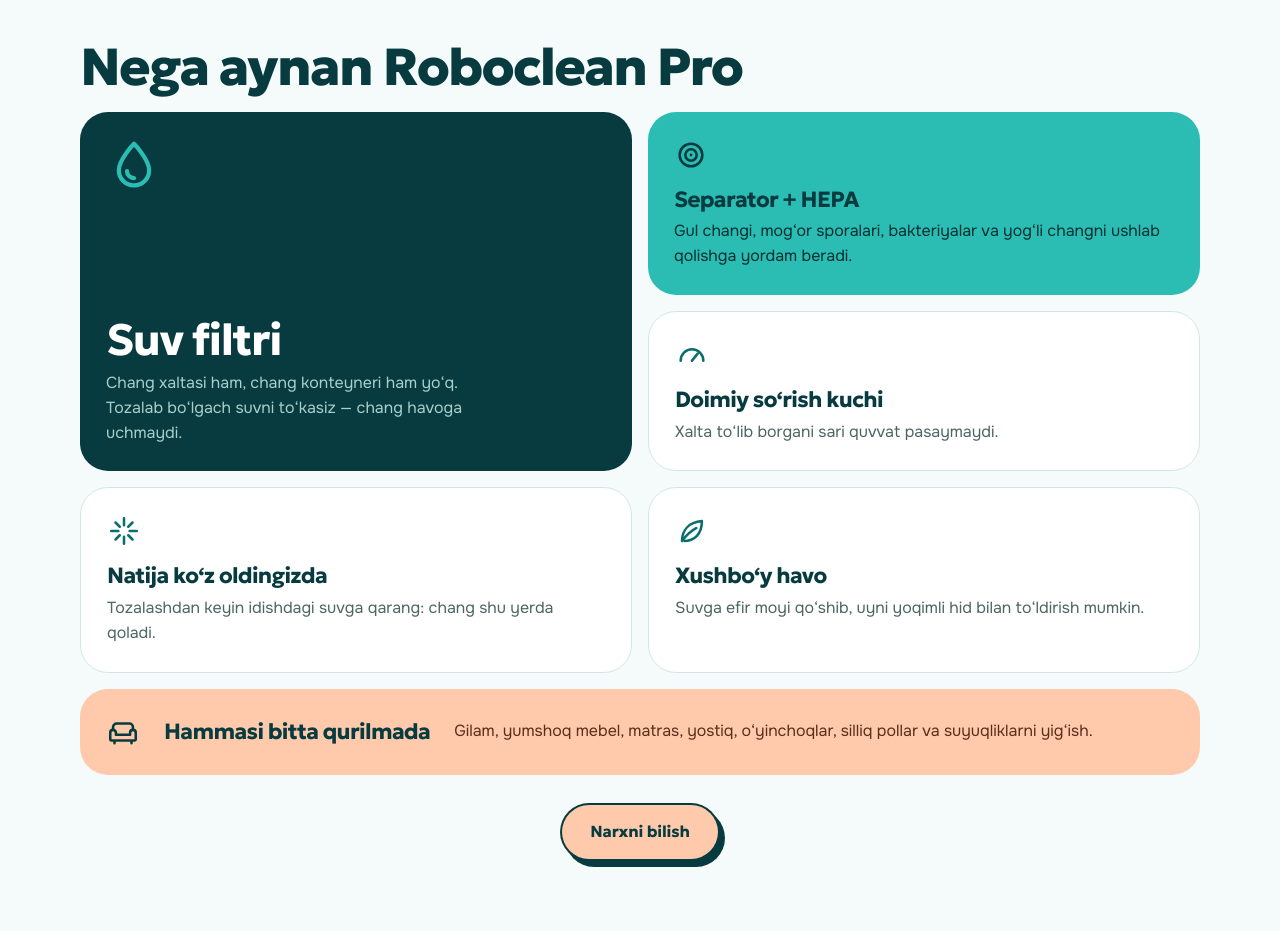
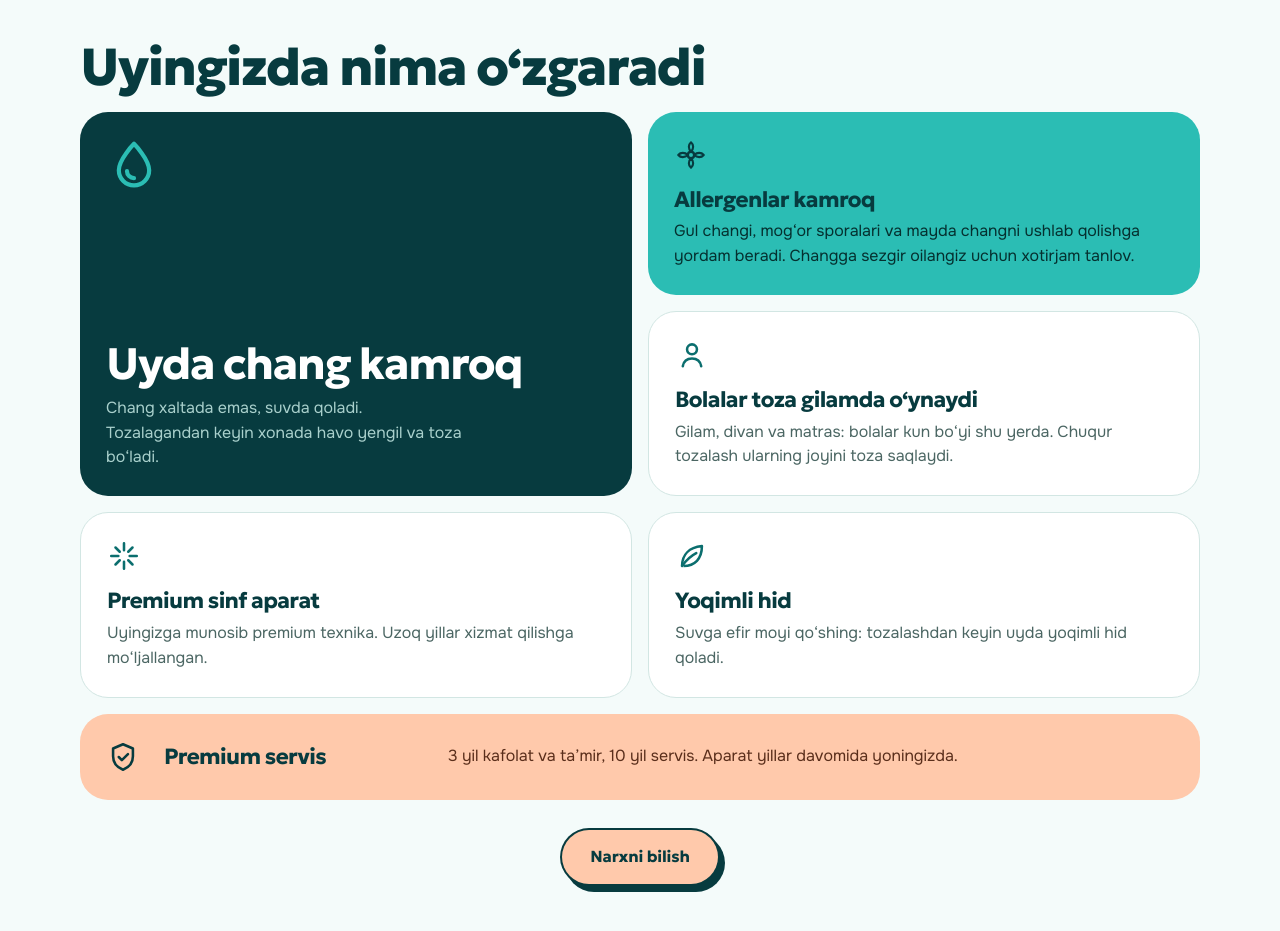
Before and after one commit to tsoyalex1992-jpg/isroil, a plain HTML site: page index.html in a window 1280 px wide. Shown: the part 6160-7091 px from the top of the page. Drawn offline with Linux system fonts and the light colour scheme; animation ran at ten frames a second.

Commit message:
Benefits block: emotional triggers (less dust, fewer allergens, kids on a clean carpet, premium class, pleasant smell, premium service)
Co-Authored-By: Claude Sonnet 5.5 <noreply@anthropic.com>

```diff
--- a/app.js
+++ b/app.js
@@ -222,6 +222,17 @@
     f_consent: "Нажимая «Узнать цену», вы соглашаетесь на обработку ваших данных.",
     t_p: "Спасибо! С 11:00 до 19:00 я сам перезвоню и назову цену. Если срочно, напишите в Telegram или позвоните."
   });
+  /* Русский перевод: блок «Что изменится у вас дома» (эмоциональные выгоды) */
+  Object.assign(RU, {
+    bn_h: "Что изменится у вас дома",
+    bn1_h: "Дома меньше пыли", bn1_p: "Пыль остаётся не в мешке, а в воде. После уборки в комнате лёгкий и чистый воздух.",
+    bn2_h: "Меньше аллергенов", bn2_p: "Помогает удерживать пыльцу, споры плесени и мелкую пыль. Спокойный выбор для семьи, чувствительной к пыли.",
+    bn3_h: "Дети играют на чистом ковре", bn3_p: "Ковёр, диван, матрас: дети проводят там весь день. Глубокая уборка сохраняет их место чистым.",
+    bn4_h: "Аппарат премиум-класса", bn4_p: "Достойная вашего дома техника. Рассчитана на долгие годы службы.",
+    bn5_h: "Приятный запах", bn5_p: "Добавьте в воду эфирное масло: после уборки в доме остаётся приятный аромат.",
+    bn6_h: "Премиальный сервис", bn6_p: "3 года гарантии и ремонта, 10 лет сервиса. Аппарат будет с вами долгие годы."
+  });
+
 
 
 
--- a/index.html
+++ b/index.html
@@ -228,14 +228,14 @@
 <!-- 5. ПРЕИМУЩЕСТВА: bento с иерархией -->
 <section class="sec sec--clean">
   <div class="wrap">
-    <h2 data-i18n="bn_h">Nega aynan Roboclean Pro</h2>
+    <h2 data-i18n="bn_h">Uyingizda nima o‘zgaradi</h2>
     <div class="bento">
-      <article class="t t--big t--g"><svg class="ic ic--xl"><use href="#i-drop"/></svg><h3 data-i18n="bn1_h">Suv filtri</h3><p data-i18n="bn1_p">Chang xaltasi ham, chang konteyneri ham yo‘q. Tozalab bo‘lgach suvni to‘kasiz — chang havoga uchmaydi.</p></article>
-      <article class="t t--wide t--p"><svg class="ic ic--l"><use href="#i-filter"/></svg><h3 data-i18n="bn2_h">Separator + HEPA</h3><p data-i18n="bn2_p">Gul changi, mog‘or sporalari, bakteriyalar va yog‘li changni ushlab qolishga yordam beradi.</p></article>
-      <article class="t t--s"><svg class="ic ic--l"><use href="#i-gauge"/></svg><h3 data-i18n="bn3_h">Doimiy so‘rish kuchi</h3><p data-i18n="bn3_p">Xalta to‘lib borgani sari quvvat pasaymaydi.</p></article>
-      <article class="t t--s"><svg class="ic ic--l"><use href="#i-spark"/></svg><h3 data-i18n="bn4_h">Natija ko‘z oldingizda</h3><p data-i18n="bn4_p">Tozalashdan keyin idishdagi suvga qarang: chang shu yerda qoladi.</p></article>
-      <article class="t t--s"><svg class="ic ic--l"><use href="#i-leaf"/></svg><h3 data-i18n="bn5_h">Xushbo‘y havo</h3><p data-i18n="bn5_p">Suvga efir moyi qo‘shib, uyni yoqimli hid bilan to‘ldirish mumkin.</p></article>
-      <article class="t t--wide t--l"><svg class="ic ic--l"><use href="#i-sofa"/></svg><h3 data-i18n="bn6_h">Hammasi bitta qurilmada</h3><p data-i18n="bn6_p">Gilam, yumshoq mebel, matras, yostiq, o‘yinchoqlar, silliq pollar va suyuqliklarni yig‘ish.</p></article>
+      <article class="t t--big t--g"><svg class="ic ic--xl"><use href="#i-drop"/></svg><h3 data-i18n="bn1_h">Uyda chang kamroq</h3><p data-i18n="bn1_p">Chang xaltada emas, suvda qoladi. Tozalagandan keyin xonada havo yengil va toza bo‘ladi.</p></article>
+      <article class="t t--wide t--p"><svg class="ic ic--l"><use href="#i-flower"/></svg><h3 data-i18n="bn2_h">Allergenlar kamroq</h3><p data-i18n="bn2_p">Gul changi, mog‘or sporalari va mayda changni ushlab qolishga yordam beradi. Changga sezgir oilangiz uchun xotirjam tanlov.</p></article>
+      <article class="t t--s"><svg class="ic ic--l"><use href="#i-kid"/></svg><h3 data-i18n="bn3_h">Bolalar toza gilamda o‘ynaydi</h3><p data-i18n="bn3_p">Gilam, divan va matras: bolalar kun bo‘yi shu yerda. Chuqur tozalash ularning joyini toza saqlaydi.</p></article>
+      <article class="t t--s"><svg class="ic ic--l"><use href="#i-spark"/></svg><h3 data-i18n="bn4_h">Premium sinf aparat</h3><p data-i18n="bn4_p">Uyingizga munosib premium texnika. Uzoq yillar xizmat qilishga mo‘ljallangan.</p></article>
+      <article class="t t--s"><svg class="ic ic--l"><use href="#i-leaf"/></svg><h3 data-i18n="bn5_h">Yoqimli hid</h3><p data-i18n="bn5_p">Suvga efir moyi qo‘shing: tozalashdan keyin uyda yoqimli hid qoladi.</p></article>
+      <article class="t t--wide t--l"><svg class="ic ic--l"><use href="#i-shield"/></svg><h3 data-i18n="bn6_h">Premium servis</h3><p data-i18n="bn6_p">3 yil kafolat va ta’mir, 10 yil servis. Aparat yillar davomida yoningizda.</p></article>
     </div>
     <div class="center center--tight"><button type="button" class="btn js-open" data-i18n="cta_main">Narxni bilish</button></div>
   </div>
```
